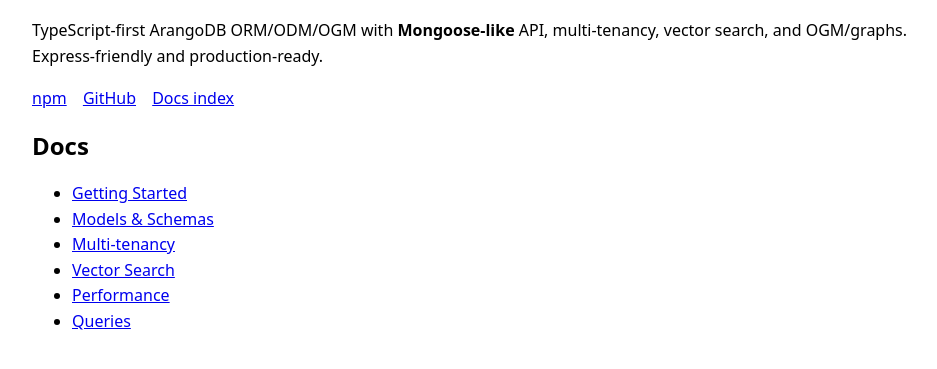
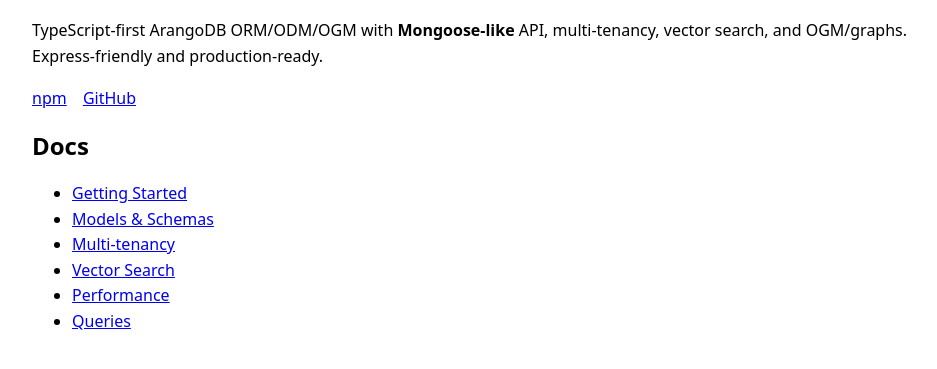
Before and after one commit to muhammedshafeeque/arango-typed, a website: page docs/index.html in a window 1280 px wide. Shown: the part 83-452 px from the top of the page, without its empty margins (168-1105 px from the left). Drawn offline with Linux system fonts and the light colour scheme.

Commit message:
chore(docs): add .nojekyll file and remove outdated link from index.html

```diff
--- a/docs/index.html
+++ b/docs/index.html
@@ -36,7 +36,6 @@
     <div class="links">
       <a href="https://www.npmjs.com/package/arango-typed">npm</a>
       <a href="https://github.com/muhammedshafeeque/arango-typed">GitHub</a>
-      <a href="./README.html">Docs index</a>
     </div>
     <h2>Docs</h2>
     <ul>
```
Also changed, not shown: 1 other file.
